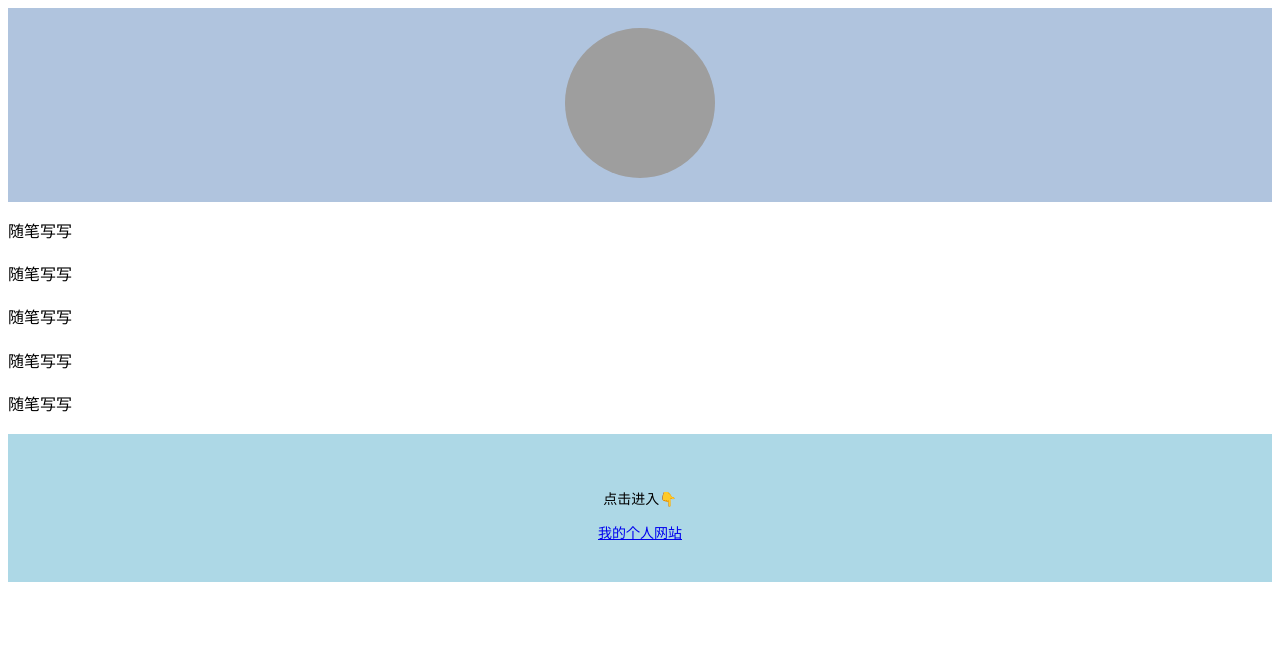
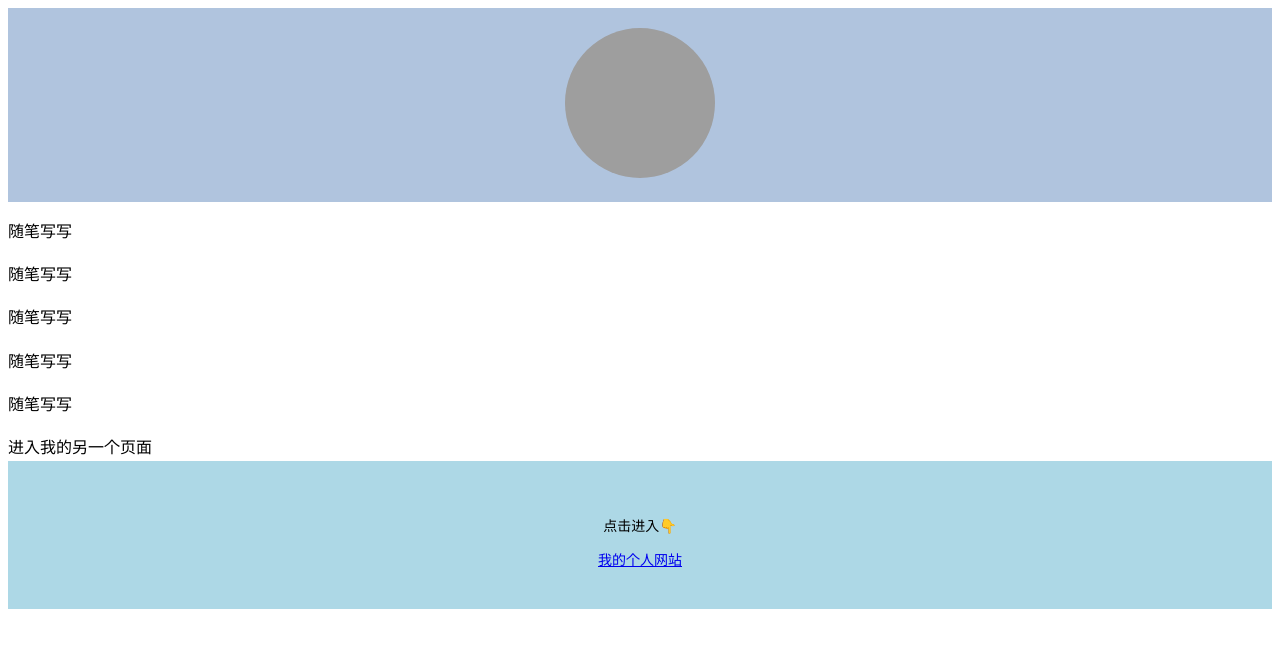
Before and after one commit to Instinct01/Personal-website, a plain HTML site: page index.html in a window 1280 px wide. Drawn offline with Linux system fonts and the light colour scheme; grey boxes are pictures that could not be loaded.

Commit message:
index引入另一个页面的入口

```diff
--- a/index.html
+++ b/index.html
@@ -28,6 +28,7 @@
         <p>随笔写写</p>
         <p>随笔写写</p>
         <p>随笔写写</p>
+        <a src = "/one.html">进入我的另一个页面</a>
     </div>
     <div style="
         background-color: lightblue;
```
